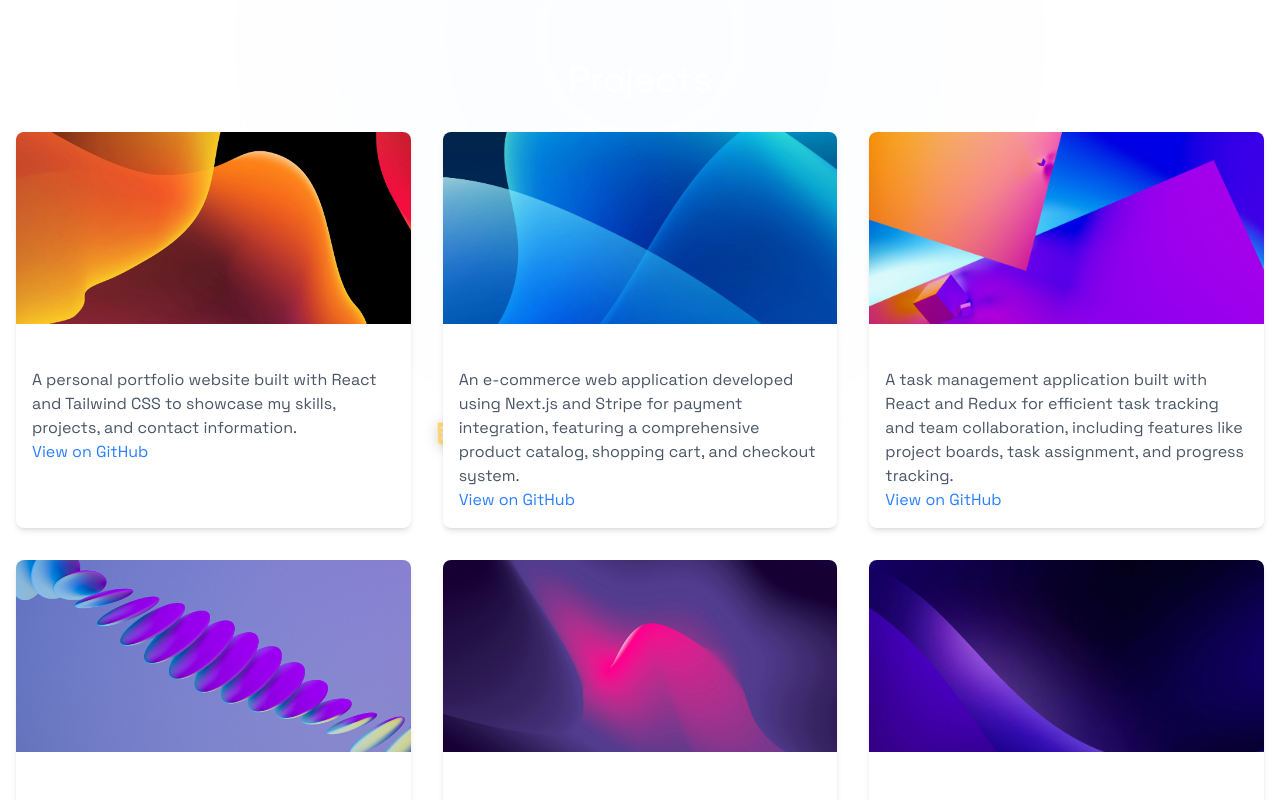
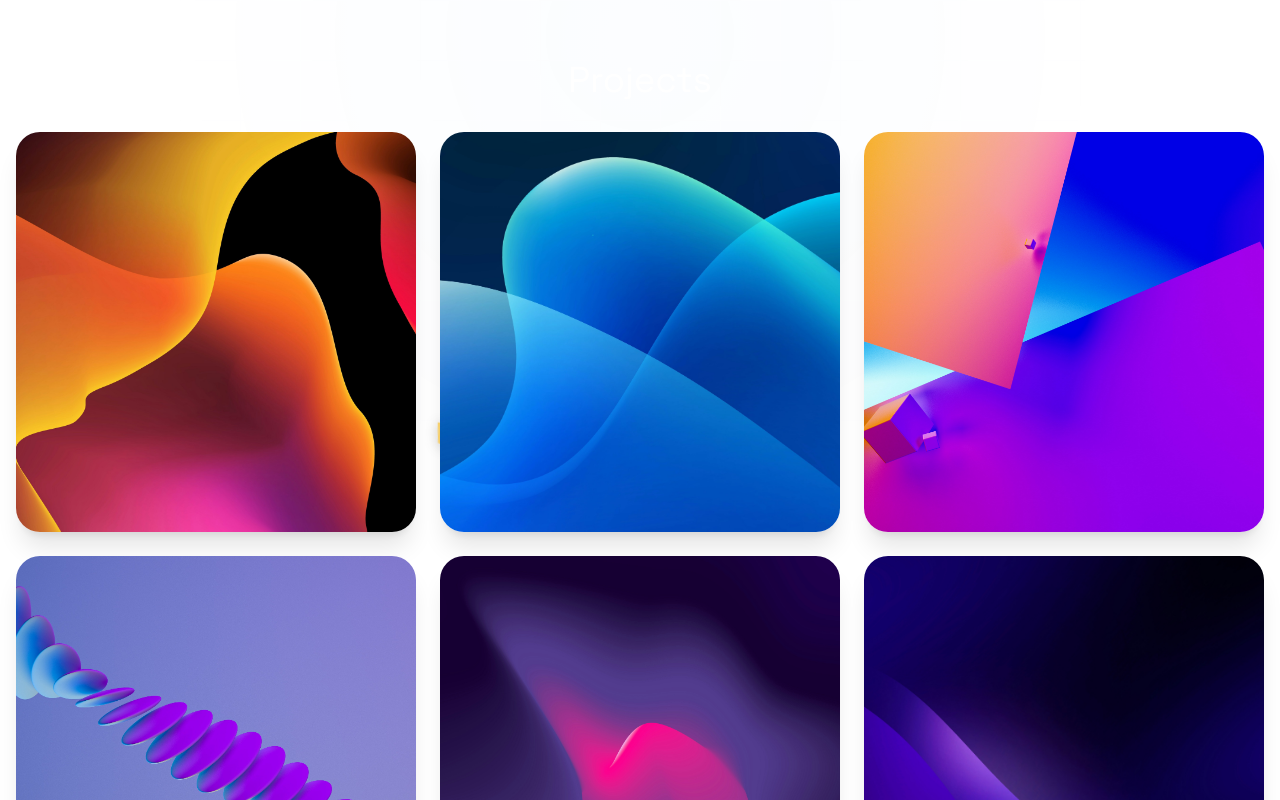
Before and after one commit to mahmoudalhawary/myPortfolio, a React (Vite) app: page / in a window 1280 px wide. Shown: the part 900-1700 px from the top of the page. Built offline with nearby package versions, Linux system fonts and the light colour scheme.

Commit message:
handle projects page

```diff
--- a/src/App.css
+++ b/src/App.css
@@ -13,7 +13,7 @@ body {
   background-color: linear-gradient(90deg, #1c3988, #2a5298, #3a7bd5, #6dd5ed);
 }
 .bg-img {
-  background-image: url("./assets/bg-img.png");
-  background-size: cover;
+    background-image: url("./assets/bg-img.webp" );
+    background-size: cover;
   background-position: center;
 }
--- a/src/components/Projects.jsx
+++ b/src/components/Projects.jsx
@@ -5,30 +5,26 @@ function Projects() {
   return (
     <section className="pt-20" id="projects">
       <h2 className="lg:text-4xl text-center text-3xl mb-8">Projects</h2>
-      <div className="grid grid-cols-1 md:grid-cols-2 lg:grid-cols-3 gap-8">
-        {/*
-id: 1,
-    name: "Personal Portfolio",
-    description:
-      "A personal portfolio website built with React and Tailwind CSS to showcase my skills, projects, and contact information.",
-    image: projectImage1,
-    githubLink: "https://github.com/user/personal-portfolio", */}
+      <div className="grid grid-cols-1 md:grid-cols-2 lg:grid-cols-3 gap-6">
         {PROJECTS.map((project) => (
           <div
             key={project.id}
-            className="bg-white rounded-lg shadow-md overflow-hidden"
+            className="group relative rounded-3xl shadow-xl overflow-hidden cursor-pointer"
           >
             <img
               src={project.image}
               alt={project.name}
-              className="w-full h-48 object-cover"
+              className="h-full w-full object-cover transition-transform duration-500 group-hover:scale-110"
+              loading="lazy"
             />
-            <div className="p-4">
-              <h3 className="text-xl font-semibold">{project.name}</h3>
-              <p className="text-gray-600">{project.description}</p>
+            <div className="absolute inset-0 bg-black/60 flex flex-col items-center justify-center text-white opacity-0 group-hover:opacity-100 transition-opacity duration-500">
+              <h3 className="text-xl mb-2 font-semibold">{project.name}</h3>
+              <p className="mb-6 px-4 text-center">{project.description}</p>
               <a
                 href={project.githubLink}
-                className="text-blue-500 hover:underline"
+                target="_blank"
+                rel="noopener noreferrer"
+                className="rounded-full bg-white text-black px-4 py-2 font-semibold hover:bg-gray-200 transition"
               >
                 View on GitHub
               </a>
--- a/vite.config.js
+++ b/vite.config.js
@@ -4,5 +4,5 @@ import tailwindcss from "@tailwindcss/vite";
 
 export default defineConfig({
   plugins: [react(), tailwindcss()],
-  base: "/myportfolio/",
+  base: "/myPortfolio/",
 });
```
Also changed, not shown: src/assets/bg-img.webp (renamed from src/assets/bg-img.png).
